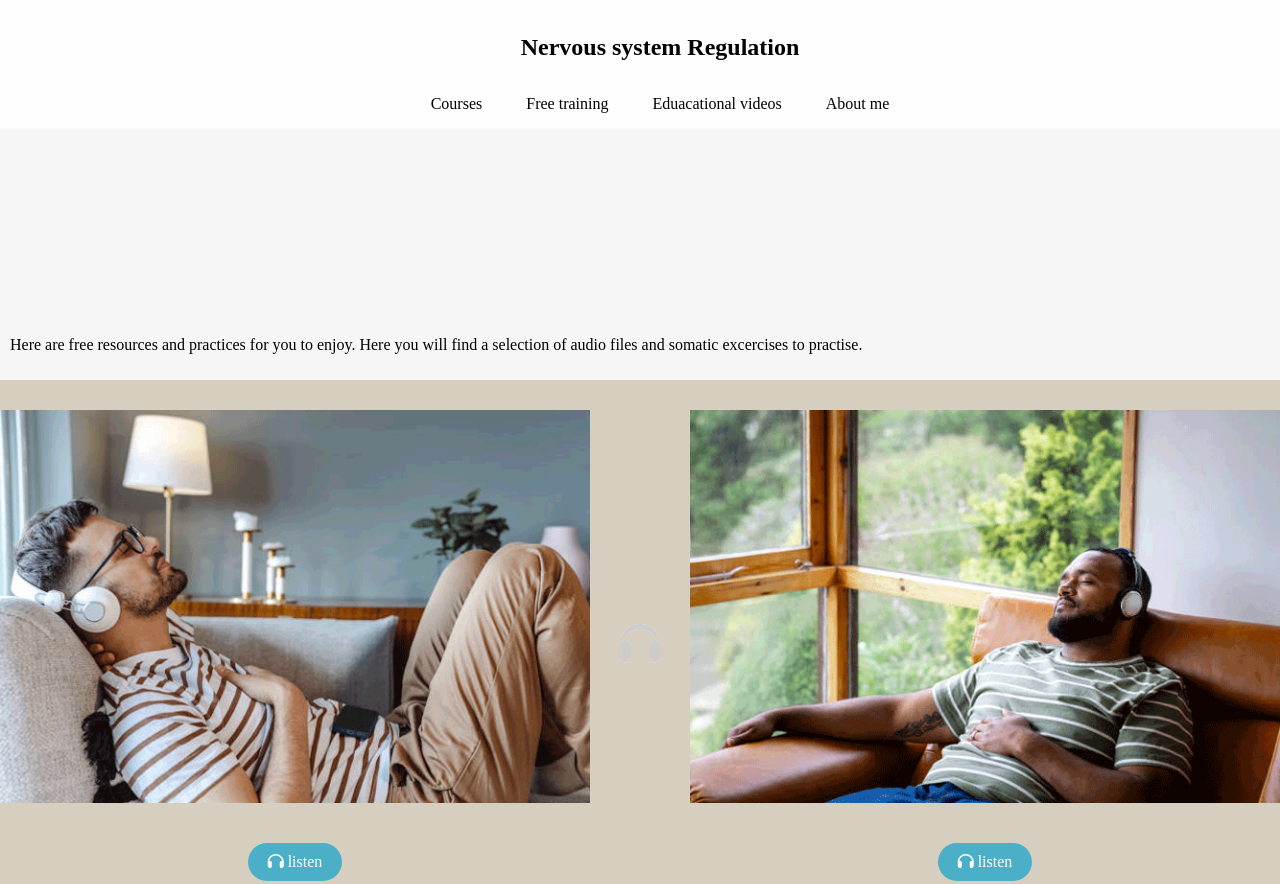
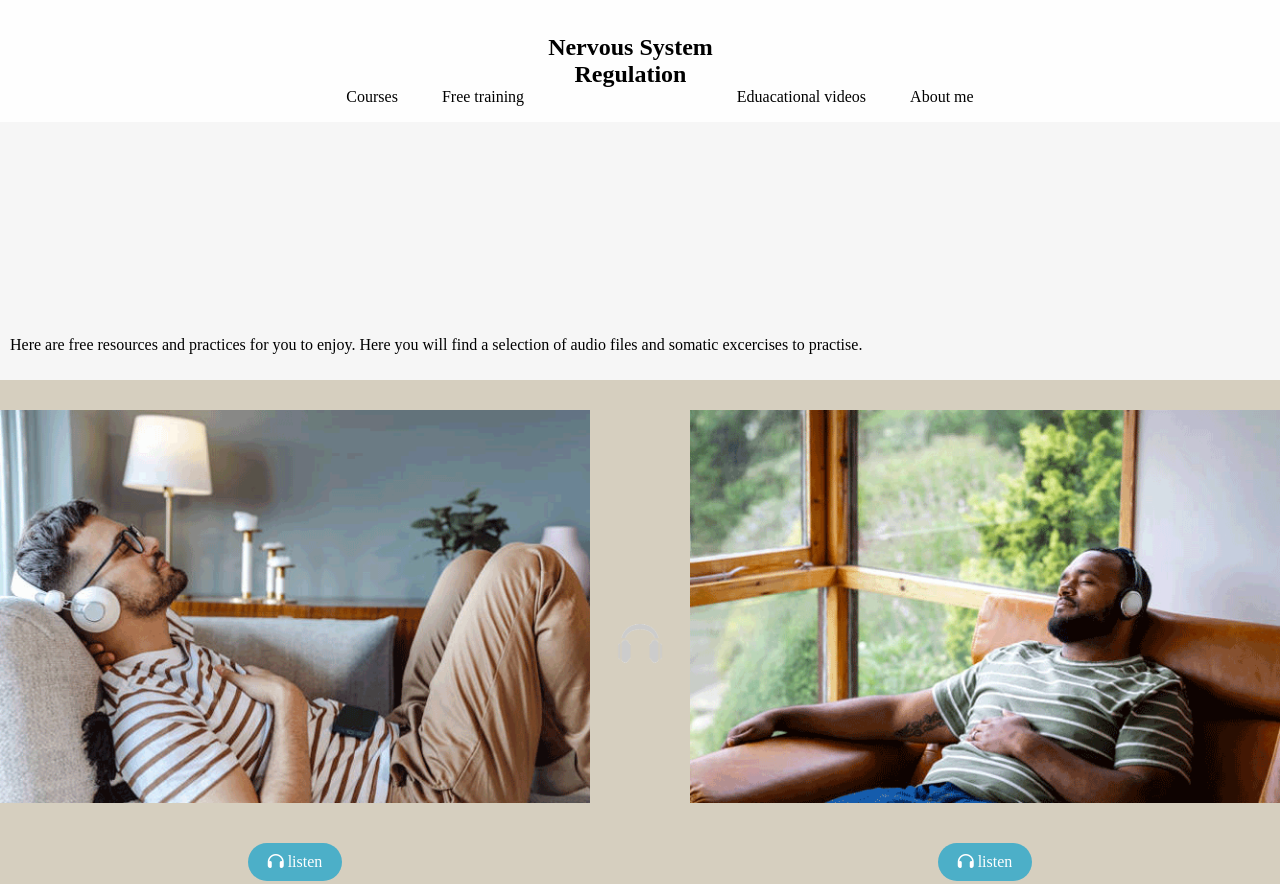
Before and after one commit to paulina12345pavo/web-design-assigment, a plain HTML site: page freetraining.html in a window 1280 px wide. Shown: the top 884 px of the page. Drawn offline with Linux system fonts and the light colour scheme.

Commit message:
Update freetraining.html

```diff
--- a/freetraining.html
+++ b/freetraining.html
@@ -14,17 +14,17 @@
         <div id="wrapper">
             <!--creates a container for the content inside the tag and is used later to apply css-->
             <!--===================== NAVIGATION ===================-->
-            <header>
+              <header>
                 <nav>
-                    <ul>
-                        <li>
-                            <a href="index.html"> <h1 class="title">Nervous system Regulation</h1></a>
-                        </li>
-                        <!--href specifies the destination of the link-->
-                    </ul>
+                    <!--href specifies the destination of the link-->
                     <ul>
                         <li><a href="courses.html" title="Courses"> Courses</a></li>
                         <li><a href="freetraining.html" title="Freetraining"> Free training </a></li>
+                        <li>
+                            <a href="index.html">
+                                <h1 class="title">Nervous System <br />Regulation</h1></a
+                            >
+                        </li>
                         <li><a href="educationalvideos.html" title="Educationalvideos"> Eduacational videos </a></li>
                         <li><a href="aboutme.html" title="Aboutme"> About me </a></li>
                         <!--href specifies the destination of the link-->
```
